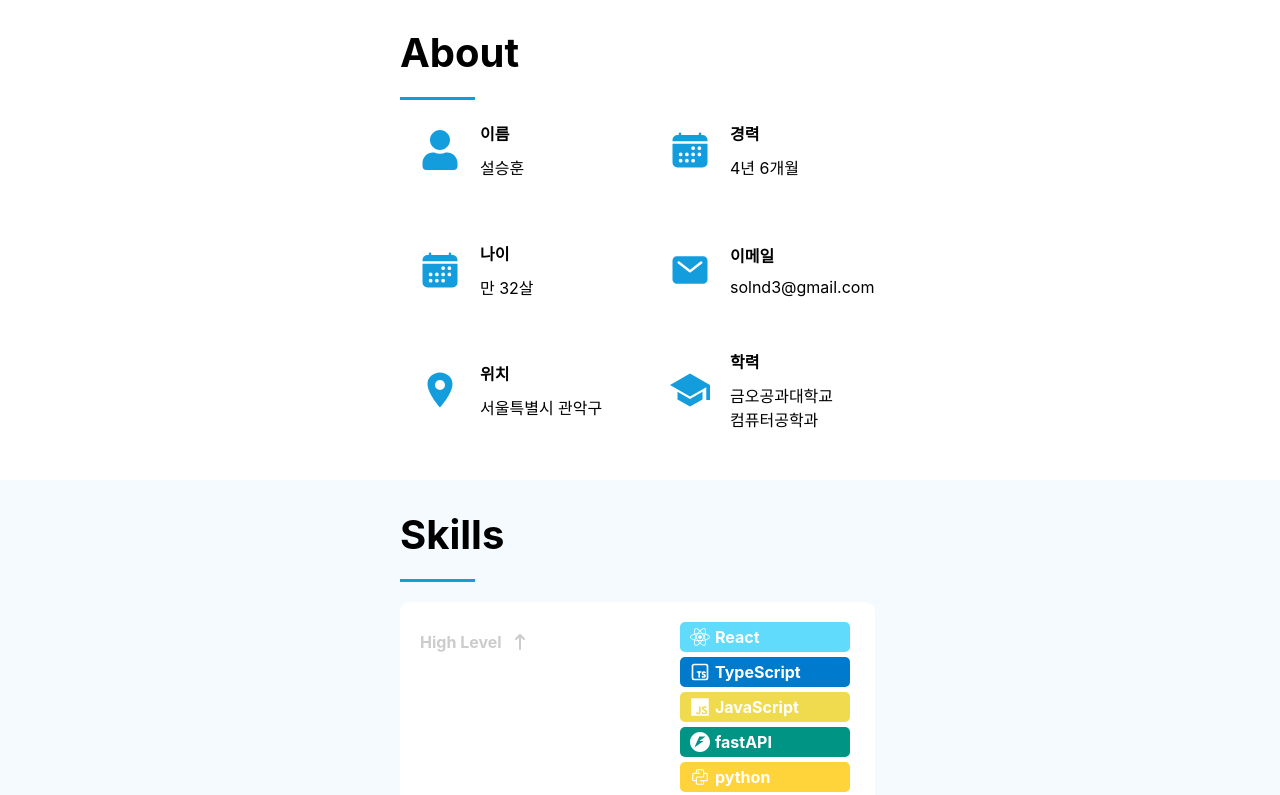
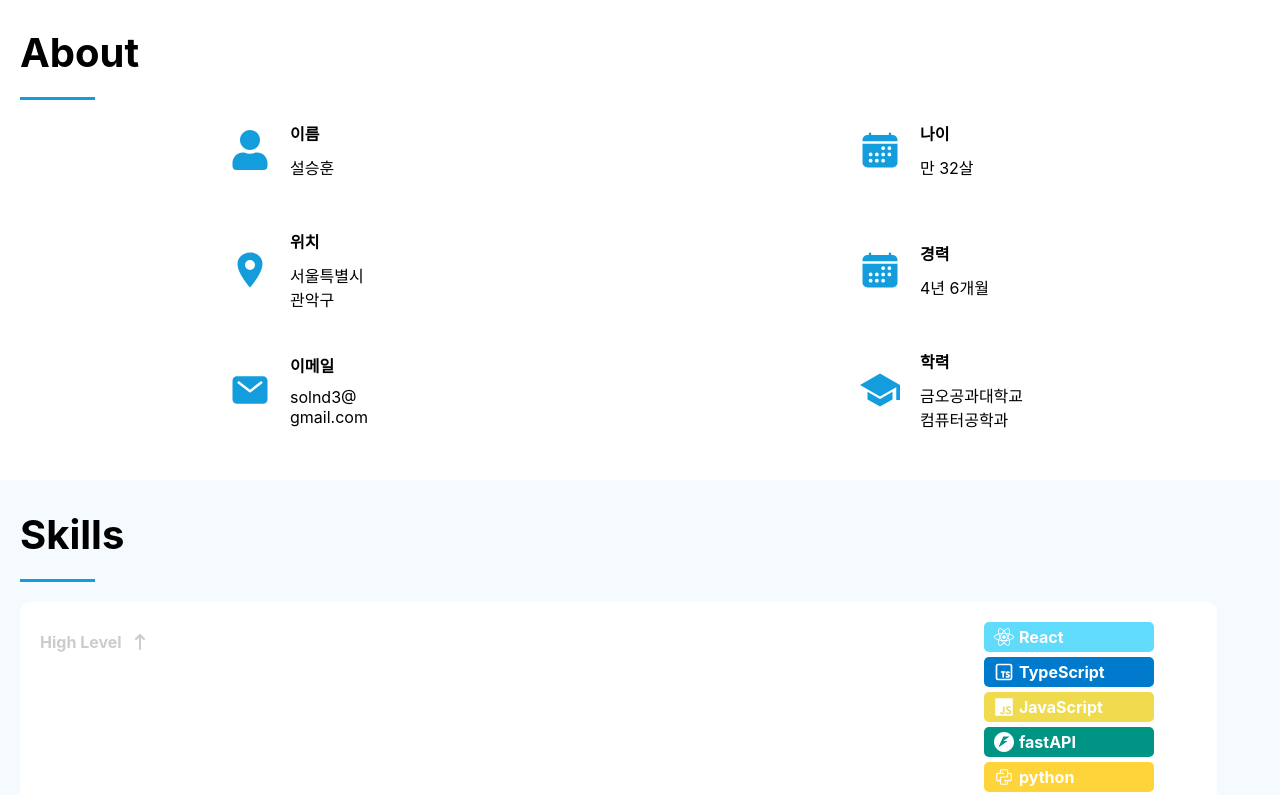
Before and after one commit to Xepy-source/portfolio, a React (Create React App) app: page / in a window 1280 px wide. Shown: the part 802-1597 px from the top of the page. Built offline with nearby package versions, Linux system fonts and the light colour scheme.

Commit message:
about list 수정

```diff
--- a/src/components/mobile/main/Main.module.css
+++ b/src/components/mobile/main/Main.module.css
@@ -56,7 +56,7 @@
 }
 
 .item_wrap {
-  width: 500px;
+  width: 100%;
   display: flex;
   flex-direction: column;
   align-items: left;
--- a/src/components/mobile/main/Main.tsx
+++ b/src/components/mobile/main/Main.tsx
@@ -1,6 +1,6 @@
 import style from "./Main.module.css";
 import { ReactTyped } from "react-typed";
-import { aboutList, skillList, careerList } from "../../../fieldDataList";
+import { mobileAboutList, skillList, careerList } from "../../../fieldDataList";
 import { FaArrowUpLong, FaArrowDownLong, FaGithub } from "react-icons/fa6";
 import AboutUnit from "../../common/AboutUnit";
 import SkillUnit from "./SkillUnit";
@@ -28,7 +28,7 @@ export default function Main() {
           <span className={style.sub_title}>About</span>
           <div className={style.empty_border}></div>
           <div className={style.about_unit_container}>
-            {aboutList.map((el, idx) => {
+            {mobileAboutList.map((el, idx) => {
               return (
                 <AboutUnit
                   key={idx}
--- a/src/fieldDataList.tsx
+++ b/src/fieldDataList.tsx
@@ -87,6 +87,39 @@ export const aboutList = [
     icon: <IoLocationSharp size={40} />,
     title: "위치",
     content: "서울특별시 관악구",
+  },
+  {
+    icon: <IoSchoolSharp size={40} />,
+    title: "학력",
+    content: "금오공과대학교 \n컴퓨터공학과",
+  },
+];
+
+export const mobileAboutList = [
+  {
+    icon: <FaUser size={40} />,
+    title: "이름",
+    content: "설승훈",
+  },
+  {
+    icon: <IoCalendar size={40} />,
+    title: "나이",
+    content: "만 " + birthDiffYears + "살",
+  },
+  {
+    icon: <IoLocationSharp size={40} />,
+    title: "위치",
+    content: "서울특별시 \n관악구",
+  },
+  {
+    icon: <IoCalendar size={40} />,
+    title: "경력",
+    content: yearMonth,
+  },
+  {
+    icon: <IoMail size={40} />,
+    title: "이메일",
+    content: "solnd3@\ngmail.com",
   },
   {
     icon: <IoSchoolSharp size={40} />,
```
